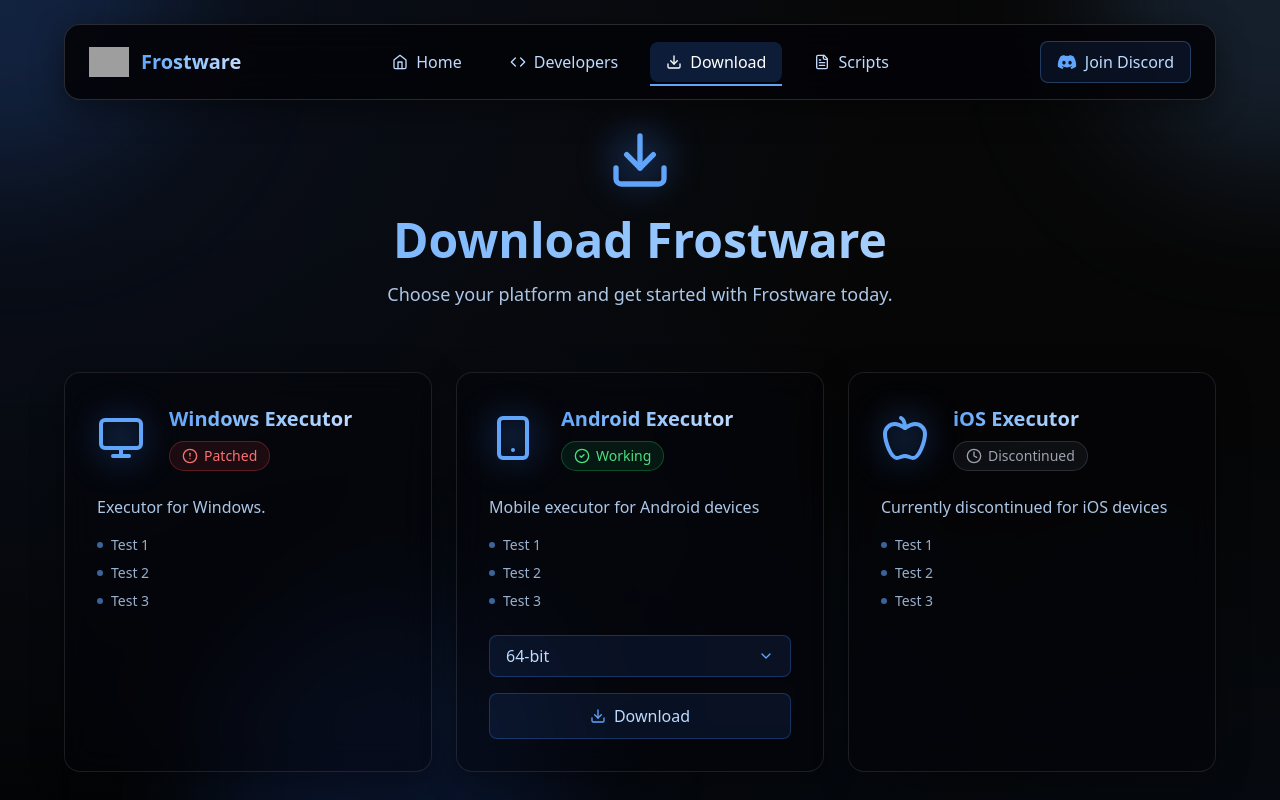
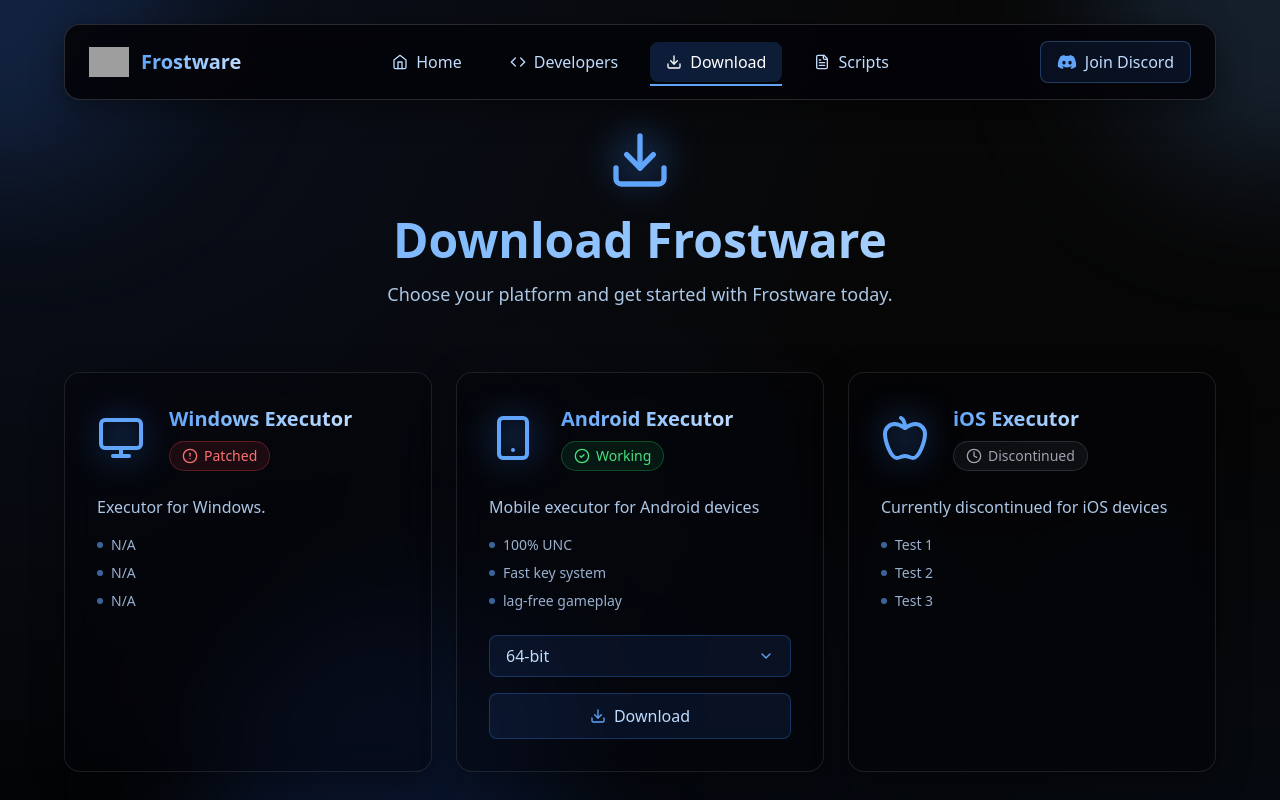
Before and after one commit to theoriginalhats/charles, a React (Vite) app: page /download in a window 1280 px wide. Shown: the top 800 px of the page. Built offline with nearby package versions, Linux system fonts and the light colour scheme; grey boxes are pictures that could not be loaded.

Commit message:
Update Download.tsx

```diff
--- a/src/pages/Download.tsx
+++ b/src/pages/Download.tsx
@@ -42,7 +42,7 @@
     statusIcon: AlertCircle,
     statusColor: 'red',
     description: 'Executor for Windows.',
-    features: ['Test 1', 'Test 2', 'Test 3'],
+    features: ['N/A', 'N/A', 'N/A'],
   },
   {
     id: 'android',
@@ -52,9 +52,9 @@
     statusIcon: CheckCircle2,
     statusColor: 'green',
     description: 'Mobile executor for Android devices',
-    features: ['Test 1', 'Test 2', 'Test 3'],
+    features: ['100% UNC', 'Fast key system', 'lag-free gameplay'],
     versions: [
-      { name: '64-bit', status: 'available', url: '#' },
+      { name: '64-bit', status: 'available', url: 'https://www.mediafire.com/file/6671m74660cnk8q/Frostware.apk/file' },
       { name: '32-bit', status: 'wip' },
     ],
   },
```
